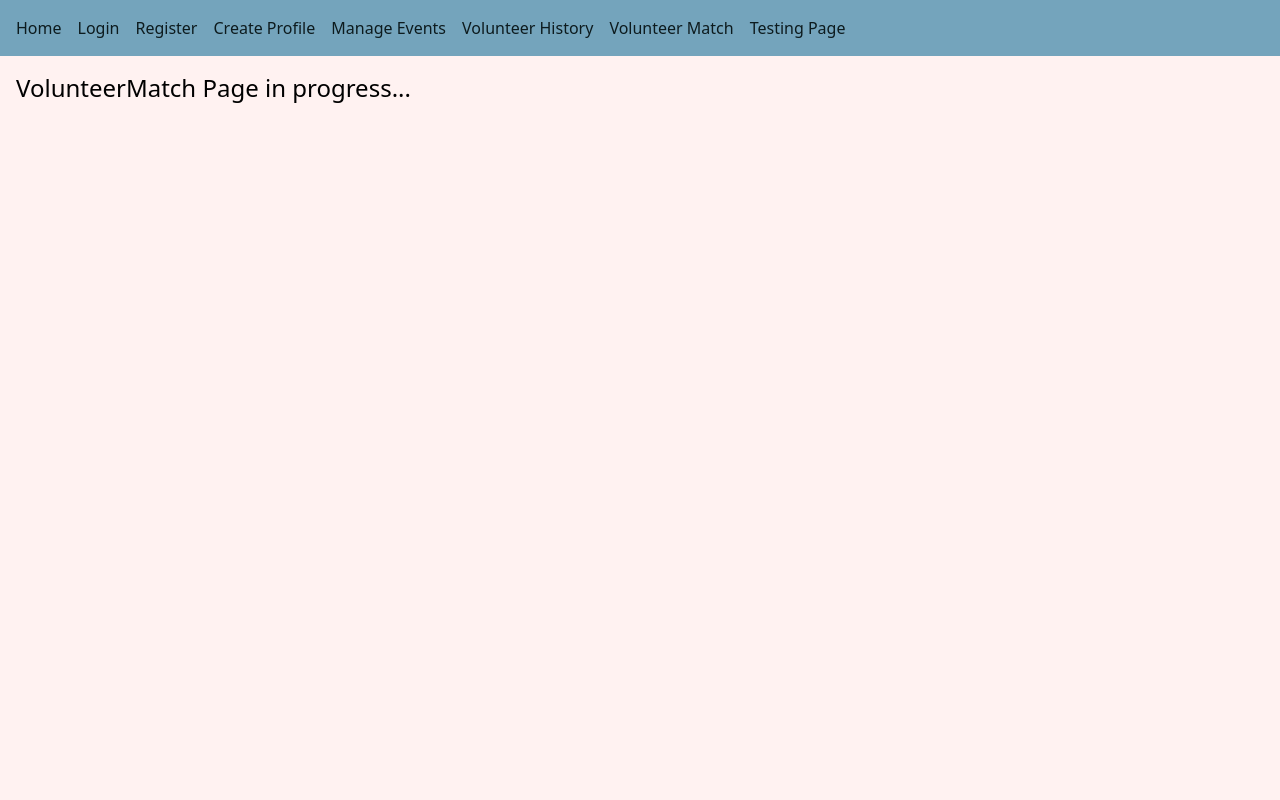
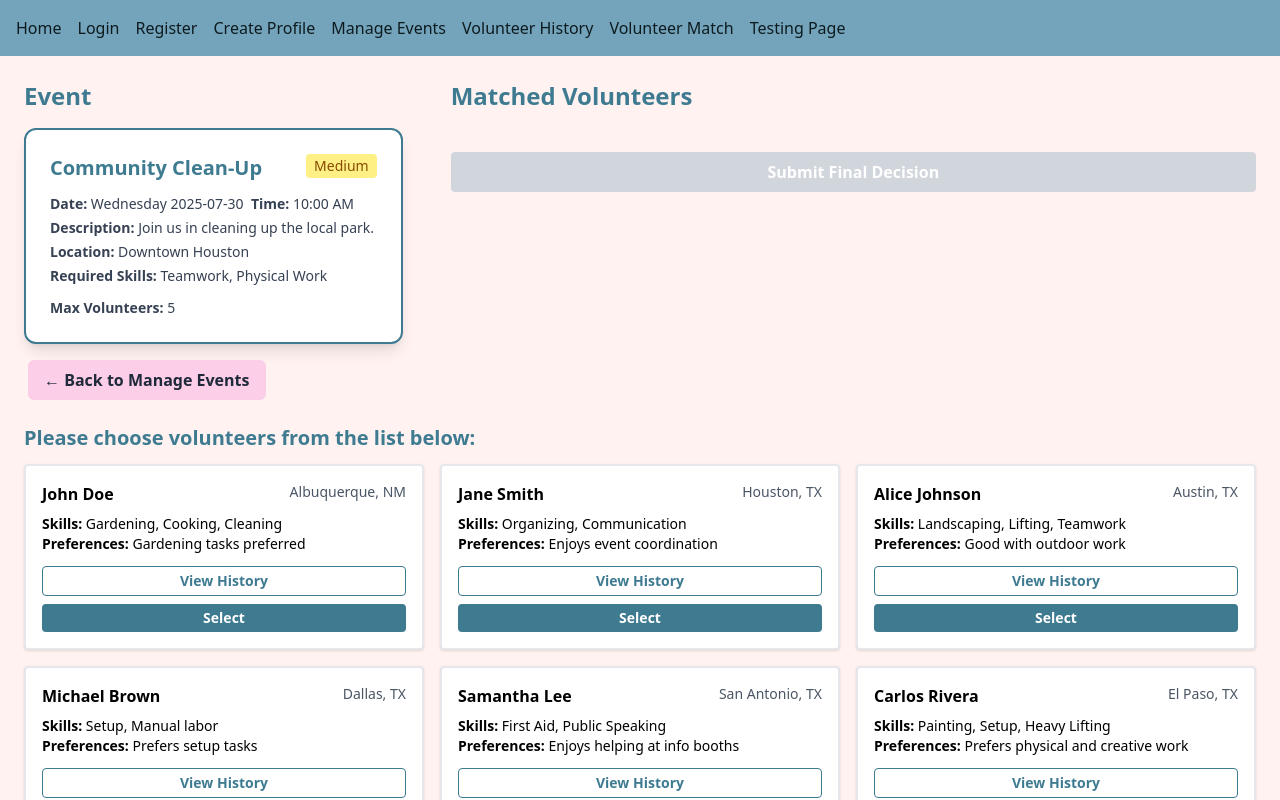
Before and after one commit to spengjohn/cosc4353swdesign, a React (Vite) app in the folder mern-app/frontend/: page /volunteermatch in a window 1280 px wide. Shown: the top 800 px of the page. Built offline with nearby package versions, Linux system fonts and the light colour scheme.

Commit message:
Push EventCard, CreateEditEventCard, ManageEvents, and VolunteerMatch

```diff
--- a/mern-app/frontend/package.json
+++ b/mern-app/frontend/package.json
@@ -13,6 +13,7 @@
     "@tailwindcss/vite": "^4.1.10",
     "axios": "^1.10.0",
     "react": "^19.1.0",
+    "react-datepicker": "^8.4.0",
     "react-dom": "^19.1.0",
     "react-multi-date-picker": "^4.5.2",
     "react-router-dom": "^7.6.2"
--- a/mern-app/frontend/src/components/CreateEditEventCard.jsx
+++ b/mern-app/frontend/src/components/CreateEditEventCard.jsx
@@ -1,24 +1,15 @@
 import React from "react";
 import Field from "./Field";
-import MultiDatePickerField from "./MultiDatePickerField";
+import DatePicker from "react-datepicker";
+import "react-datepicker/dist/react-datepicker.css";
 import Selector from "./Selector";
 import DropdownMenu from "./DropdownMenu";
 import PrimaryButton from "./Buttons";
 import TertiaryButton from "./TertiaryButton";
 
 export default function CreateEditEventCard({ onCancel, onSubmit, formData, setFormData }) {
-  const handleRemoveDate = (dateToRemove) => {
-    const newDates = formData.dates.filter((d) => d !== dateToRemove);
-    setFormData({ ...formData, dates: newDates });
-  };
-
-  const formatDate = (d) => {
-    try {
-      const dateObj = typeof d === "string" ? new Date(d) : d?.toDate?.() || d;
-      return dateObj?.toLocaleDateString("en-US");
-    } catch {
-      return d?.toString?.() || "";
-    }
+  const handleDateChange = (date) => {
+    setFormData({ ...formData, date });
   };
 
   return (
@@ -35,33 +26,38 @@ export default function CreateEditEventCard({ onCancel, onSubmit, formData, setF
           required
         />
 
-        <div className="relative z-20 bg-white border border-gray-300 rounded-md p-2 shadow-lg">
-          <MultiDatePickerField
-            label="Event Dates"
-            value={formData.dates}
-            onChange={(dates) => setFormData({ ...formData, dates })}
-            name="event_dates"
+        {/* Date & Time Picker */}
+        <div className="flex flex-col">
+          <label className="text-md font-medium block mb-1">
+            Event Date & Time <span className="text-red-500">*</span>
+          </label>
+          <DatePicker
+            selected={formData.date ? new Date(formData.date) : null}
+            onChange={handleDateChange}
+            showTimeSelect
+            timeFormat="hh:mm aa"
+            timeIntervals={15}
+            dateFormat="MMMM d, yyyy h:mm aa"
+            placeholderText="Select date and time"
+            className="w-full border border-gray-300 rounded-md p-2"
+            minDate={new Date()}
+            required
           />
-          {formData.dates?.length > 0 && (
-            <div className="mt-2 flex flex-wrap gap-2">
-              {formData.dates.map((date, i) => (
-                <span
-                  key={i}
-                  className="flex items-center bg-primary text-white text-sm px-3 py-1 rounded-full"
-                >
-                  {formatDate(date)}
-                  <button
-                    type="button"
-                    onClick={() => handleRemoveDate(date)}
-                    className="ml-2 text-xs bg-white text-primary rounded-full px-1 hover:bg-gray-200"
-                  >
-                    ✕
-                  </button>
-                </span>
-              ))}
-            </div>
-          )}
         </div>
+
+        {/* Max Volunteers field */}
+        <Field
+          label="Max Volunteers"
+          name="max_volunteers"
+          type="number"
+          min="1"
+          value={formData.max_volunteers || ""}
+          onChange={(e) =>
+            setFormData({ ...formData, max_volunteers: parseInt(e.target.value) })
+          }
+          placeholder="Enter a number"
+          required
+        />
 
         <Field
           label="Location"
--- a/mern-app/frontend/src/components/EventCard.jsx
+++ b/mern-app/frontend/src/components/EventCard.jsx
@@ -22,21 +22,29 @@ const EventCard = ({ event, isExpanded, onToggle }) => {
     if (confirm) alert(`Deleted "${event.name}".`);
   };
 
+  const goToMatchingPage = (e) => {
+    e.stopPropagation();
+    window.location.href = "/volunteermatch";
+  };
+
   return (
     <>
       <div
-        className="w-[360px] bg-white shadow-md rounded p-4 cursor-pointer border border-blue-300 transition-all duration-300 relative"
+        className="w-full max-w-md bg-white shadow-md rounded-xl p-6 cursor-pointer border transition-all duration-300 relative"
+        style={{ borderColor: "#72A7BC" }}
         onClick={onToggle}
       >
+        {/* Urgency Badge */}
         <div
-          className={`absolute top-2 right-2 px-3 py-1 text-xs font-semibold border rounded-full ${urgencyStyle}`}
+          className={`absolute top-3 right-4 px-3 py-1 text-sm font-semibold border rounded-full ${urgencyStyle}`}
         >
           {event.urgency}
         </div>
 
+        {/* Event title and arrow */}
         <div className="flex justify-between items-start">
           <button
-            className="text-left text-lg font-semibold text-blue-700 hover:underline"
+            className="text-left text-xl font-semibold text-[#72A7BC] hover:underline"
             onClick={(e) => {
               e.stopPropagation();
               setShowModal(true);
@@ -44,41 +52,72 @@ const EventCard = ({ event, isExpanded, onToggle }) => {
           >
             {event.name}
           </button>
-          <span className="text-xl mt-5">{isExpanded ? "▾" : "▸"}</span>
+          <span className="text-2xl mt-7">{isExpanded ? "▾" : "▸"}</span>
         </div>
 
-        <p className="mt-2 text-sm">
+        {/* Date and time */}
+        <p className="mt-2 text-base text-gray-700">
           <strong>Date:</strong> {event.day} {event.date} &nbsp;
           <strong>Time:</strong> {event.time}
         </p>
 
+        {/* Short description always visible */}
+        <p className="mt-1 text-gray-700 text-base">
+          <strong>Description:</strong> {event.description}
+        </p>
+
+        {/* Expanded details */}
         <div
           className={`overflow-hidden transition-all duration-300 ${
-            isExpanded ? "max-h-96 mt-4" : "max-h-0"
+            isExpanded ? "max-h-[500px] mt-4" : "max-h-0"
           }`}
         >
-          <p className="text-sm"><strong>Description:</strong> {event.description}</p>
-          <p className="text-sm"><strong>Location:</strong> {event.location}</p>
-          <p className="text-sm"><strong>Required Skills:</strong> {event.skills.join(", ")}</p>
-          <p className="text-sm"><strong>Urgency:</strong> {event.urgency}</p>
+          <p className="text-base text-gray-700"><strong>Location:</strong> {event.location}</p>
+          <p className="text-base text-gray-700"><strong>Required Skills:</strong> {event.skills.join(", ")}</p>
+          <p className="text-base text-gray-700"><strong>Urgency:</strong> {event.urgency}</p>
 
-          <div className="mt-4 flex justify-end gap-3">
+          {/* Edit & Delete buttons */}
+          <div className="mt-5 flex justify-end gap-4">
             <button
               onClick={handleEdit}
-              className="text-sm px-3 py-1 rounded border border-blue-500 text-blue-600 hover:bg-blue-100"
+              className="text-sm px-4 py-2 rounded border border-blue-500 text-blue-600 hover:bg-blue-100"
             >
               ✏️ Edit
             </button>
             <button
               onClick={handleDelete}
-              className="text-sm px-3 py-1 rounded border border-red-500 text-red-600 hover:bg-red-100"
+              className="text-sm px-4 py-2 rounded border border-red-500 text-red-600 hover:bg-red-100"
             >
               🗑 Delete
+            </button>
+          </div>
+
+          {/* Match Volunteer button */}
+          <div className="mt-6 pt-4 border-t">
+            <button
+              onClick={goToMatchingPage}
+              className="w-full text-base py-3 rounded border transition font-medium"
+              style={{
+                backgroundColor: "#72A7BC",
+                color: "white",
+                borderColor: "#72A7BC",
+              }}
+              onMouseEnter={(e) => {
+                e.target.style.backgroundColor = "white";
+                e.target.style.color = "#72A7BC";
+              }}
+              onMouseLeave={(e) => {
+                e.target.style.backgroundColor = "#72A7BC";
+                e.target.style.color = "white";
+              }}
+            >
+              Match Volunteer →
             </button>
           </div>
         </div>
       </div>
 
+      {/* Modal */}
       {showModal && (
         <div className="fixed inset-0 z-50 backdrop-blur-lg bg-black/10 flex items-center justify-center">
           <div className="bg-white p-6 rounded-xl max-w-xl w-full shadow-2xl">
@@ -105,38 +144,3 @@ const EventCard = ({ event, isExpanded, onToggle }) => {
 };
 
 export default EventCard;
-
-
-// example
-export const sampleEvents = [
-  {
-    name: "Community Clean-Up",
-    description: "Join us in cleaning up the local park.",
-    location: "Downtown Houston",
-    skills: ["Teamwork", "Physical Work"],
-    urgency: "Medium",
-    date: "2025-07-30",
-    day: "Wednesday",
-    time: "10:00 AM",
-  },
-  {
-    name: "Food Bank Volunteering",
-    description: "Help sort food donations.",
-    location: "Food Bank Warehouse",
-    skills: ["Packing", "Coordination"],
-    urgency: "High",
-    date: "2025-08-05",
-    day: "Friday",
-    time: "1:30 PM",
-  },
-  {
-    name: "School Supply Drive",
-    description: "Distribute supplies to children.",
-    location: "Houston Elementary",
-    skills: ["Organization", "People Skills"],
-    urgency: "Low",
-    date: "2025-08-10",
-    day: "Monday",
-    time: "8:00 AM",
-  },
-];
--- a/mern-app/frontend/src/pages/VolunteerMatch.jsx
+++ b/mern-app/frontend/src/pages/VolunteerMatch.jsx
@@ -1,3 +1,251 @@
+import React, { useState } from "react";
+import { useParams, useNavigate } from "react-router-dom";
+import VolunteerHistoryModal from "../components/VolunteerHistoryModal";
+
+const mockEvent = {
+  name: "Community Clean-Up",
+  day: "Wednesday",
+  date: "2025-07-30",
+  time: "10:00 AM",
+  description: "Join us in cleaning up the local park.",
+  location: "Downtown Houston",
+  skills: ["Teamwork", "Physical Work"],
+  urgency: "Medium",
+  maxVolunteers: 5,
+};
+
+const mockVolunteers = [
+  {
+    id: 1,
+    name: "John Doe",
+    city: "Albuquerque",
+    state: "NM",
+    skills: ["Gardening", "Cooking", "Cleaning"],
+    preferences: "Gardening tasks preferred",
+  },
+  {
+    id: 2,
+    name: "Jane Smith",
+    city: "Houston",
+    state: "TX",
+    skills: ["Organizing", "Communication"],
+    preferences: "Enjoys event coordination",
+  },
+  {
+    id: 3,
+    name: "Alice Johnson",
+    city: "Austin",
+    state: "TX",
+    skills: ["Landscaping", "Lifting", "Teamwork"],
+    preferences: "Good with outdoor work",
+  },
+  {
+    id: 4,
+    name: "Michael Brown",
+    city: "Dallas",
+    state: "TX",
+    skills: ["Setup", "Manual labor"],
+    preferences: "Prefers setup tasks",
+  },
+  {
+    id: 5,
+    name: "Samantha Lee",
+    city: "San Antonio",
+    state: "TX",
+    skills: ["First Aid", "Public Speaking"],
+    preferences: "Enjoys helping at info booths",
+  },
+  {
+    id: 6,
+    name: "Carlos Rivera",
+    city: "El Paso",
+    state: "TX",
+    skills: ["Painting", "Setup", "Heavy Lifting"],
+    preferences: "Prefers physical and creative work",
+  },
+  {
+    id: 7,
+    name: "Emily Nguyen",
+    city: "Plano",
+    state: "TX",
+    skills: ["Photography", "Event Planning"],
+    preferences: "Loves capturing event moments",
+  },
+];
+
 export default function VolunteerMatch() {
-  return <h1 className="text-2xl p-4">VolunteerMatch Page in progress...</h1>;
+  const { eventId } = useParams();
+  const navigate = useNavigate();
+  const [selectedVolunteers, setSelectedVolunteers] = useState([]);
+  const [showHistoryModal, setShowHistoryModal] = useState(false);
+  const [selectedVolunteer, setSelectedVolunteer] = useState(null);
+
+  const handleSelect = (volunteer) => {
+    const alreadySelected = selectedVolunteers.some((v) => v.id === volunteer.id);
+    if (alreadySelected) {
+      setSelectedVolunteers((prev) => prev.filter((v) => v.id !== volunteer.id));
+    } else {
+      if (selectedVolunteers.length < mockEvent.maxVolunteers) {
+        setSelectedVolunteers((prev) => [...prev, volunteer]);
+      }
+    }
+  };
+
+  const handleViewHistory = (volunteer) => {
+    if (volunteer.name === "John Doe" || volunteer.name === "Jane Smith") {
+      setSelectedVolunteer(volunteer);
+      setShowHistoryModal(true);
+    } else {
+      alert("No volunteer history available.");
+    }
+  };
+
+  const isSelected = (vol) => selectedVolunteers.some((v) => v.id === vol.id);
+  const isMaxReached = selectedVolunteers.length >= mockEvent.maxVolunteers;
+
+  return (
+    <div className="flex flex-col min-h-screen">
+      <div className="flex w-full">
+        {/* Event Card */}
+        <div className="w-1/3 p-6">
+          <h2 className="text-2xl font-bold mb-4 text-[#3e7b91]">Event</h2>
+          <div className="bg-white border-2 border-[#3e7b91] rounded-xl shadow-lg p-6">
+            <div className="flex justify-between items-start mb-3">
+              <h3 className="text-xl font-semibold text-[#3e7b91]">{mockEvent.name}</h3>
+              <span className="text-sm bg-yellow-200 text-yellow-800 px-2 py-0.5 rounded">
+                {mockEvent.urgency}
+              </span>
+            </div>
+            <p className="text-sm text-gray-700 mb-1">
+              <strong>Date:</strong> {mockEvent.day} {mockEvent.date}
+              &nbsp;&nbsp;
+              <strong>Time:</strong> {mockEvent.time}
+            </p>
+            <p className="text-sm text-gray-700 mb-1">
+              <strong>Description:</strong> {mockEvent.description}
+            </p>
+            <p className="text-sm text-gray-700 mb-1">
+              <strong>Location:</strong> {mockEvent.location}
+            </p>
+            <p className="text-sm text-gray-700 mb-1">
+              <strong>Required Skills:</strong> {mockEvent.skills.join(", ")}
+            </p>
+            <p className="text-sm text-gray-700 mt-3">
+              <strong>Max Volunteers:</strong> {mockEvent.maxVolunteers}
+            </p>
+          </div>
+
+          <button
+            onClick={() => navigate("/manageevents")}
+            className="mt-4 ml-1 px-4 py-2 rounded-md bg-pink-200 hover:bg-pink-300 transition text-gray-800 font-semibold"
+          >
+            ← Back to Manage Events
+          </button>
+        </div>
+
+        {/* Selected Volunteers */}
+        <div className="w-2/3 p-6 space-y-4">
+          <h2 className="text-2xl font-bold mb-2 text-[#3e7b91]">Matched Volunteers</h2>
+
+          <div className="space-y-2">
+            {selectedVolunteers.map((user) => (
+              <div
+                key={user.id}
+                className="bg-[#fef3f0] border-2 border-[#a5c7d4] p-4 rounded-lg shadow-md animate-bounce-in"
+              >
+                <div className="flex justify-between">
+                  <div>
+                    <h3 className="font-semibold text-[#3e7b91]">{user.name}</h3>
+                    <p className="text-sm">
+                      <strong>Skills:</strong> {user.skills.join(", ")}<br />
+                      <strong>Preferences:</strong> {user.preferences}
+                    </p>
+                  </div>
+                  <div className="text-sm text-right">{user.city}, {user.state}</div>
+                </div>
+              </div>
+            ))}
+          </div>
+
+          <div className="pt-6">
+            <button
+              className={`w-full py-2 px-4 rounded font-semibold transition ${
+                selectedVolunteers.length > 0
+                  ? "bg-[#3e7b91] text-white hover:bg-[#336b7a]"
+                  : "bg-gray-300 text-white cursor-not-allowed"
+              }`}
+              disabled={selectedVolunteers.length === 0}
+              onClick={() => {
+                if (selectedVolunteers.length > 0) {
+                  console.log("Finalized Volunteers:", selectedVolunteers);
+                  alert("Volunteers submitted!");
+                }
+              }}
+            >
+              Submit Final Decision
+            </button>
+          </div>
+        </div>
+      </div>
+
+      {/* Volunteer Selection */}
+      <div className="px-6 pb-12">
+        <h3 className="text-xl font-semibold text-[#3e7b91] mb-3">Please choose volunteers from the list below:</h3>
+        <div className="grid grid-cols-1 md:grid-cols-2 lg:grid-cols-3 gap-4">
+          {mockVolunteers.map((vol) => (
+            <div
+              key={vol.id}
+              className={`border-2 rounded p-4 shadow-sm flex flex-col justify-between transition duration-200 ${
+                isSelected(vol)
+                  ? "border-[#a5c7d4] bg-[#e6f2f5] scale-105 ring-2 ring-[#a5c7d4]"
+                  : "border-gray-200 bg-white"
+              }`}
+            >
+              <div>
+                <div className="flex justify-between">
+                  <strong>{vol.name}</strong>
+                  <span className="text-sm text-gray-600">{vol.city}, {vol.state}</span>
+                </div>
+                <p className="text-sm mt-2">
+                  <strong>Skills:</strong> {vol.skills.join(", ")}<br />
+                  <strong>Preferences:</strong> {vol.preferences}
+                </p>
+              </div>
+
+              {/* Buttons */}
+              <div className="mt-3 flex flex-col gap-2">
+                <button
+                  onClick={() => handleViewHistory(vol)}
+                  className="px-3 py-1 rounded text-sm font-semibold text-[#3e7b91] border border-[#3e7b91] hover:bg-[#e6f2f5] transition"
+                >
+                  View History
+                </button>
+                <button
+                  onClick={() => handleSelect(vol)}
+                  className={`px-3 py-1 rounded text-sm font-semibold ${
+                    isSelected(vol)
+                      ? "bg-red-100 text-red-700 border border-red-300 hover:bg-red-200"
+                      : isMaxReached
+                        ? "bg-gray-200 text-gray-500 cursor-not-allowed"
+                        : "bg-[#3e7b91] text-white hover:bg-[#336b7a]"
+                  }`}
+                  disabled={!isSelected(vol) && isMaxReached}
+                >
+                  {isSelected(vol) ? "Undo" : "Select"}
+                </button>
+              </div>
+            </div>
+          ))}
+        </div>
+      </div>
+
+      {/* History Modal */}
+      {showHistoryModal && selectedVolunteer && (
+        <VolunteerHistoryModal
+          user={selectedVolunteer}
+          onClose={() => setShowHistoryModal(false)}
+        />
+      )}
+    </div>
+  );
 }
```
Also changed, not shown: mern-app/frontend/src/pages/ManageEvents.jsx (+4 -9 lines), 2 other files (tests, documents, lock files or other folders).
